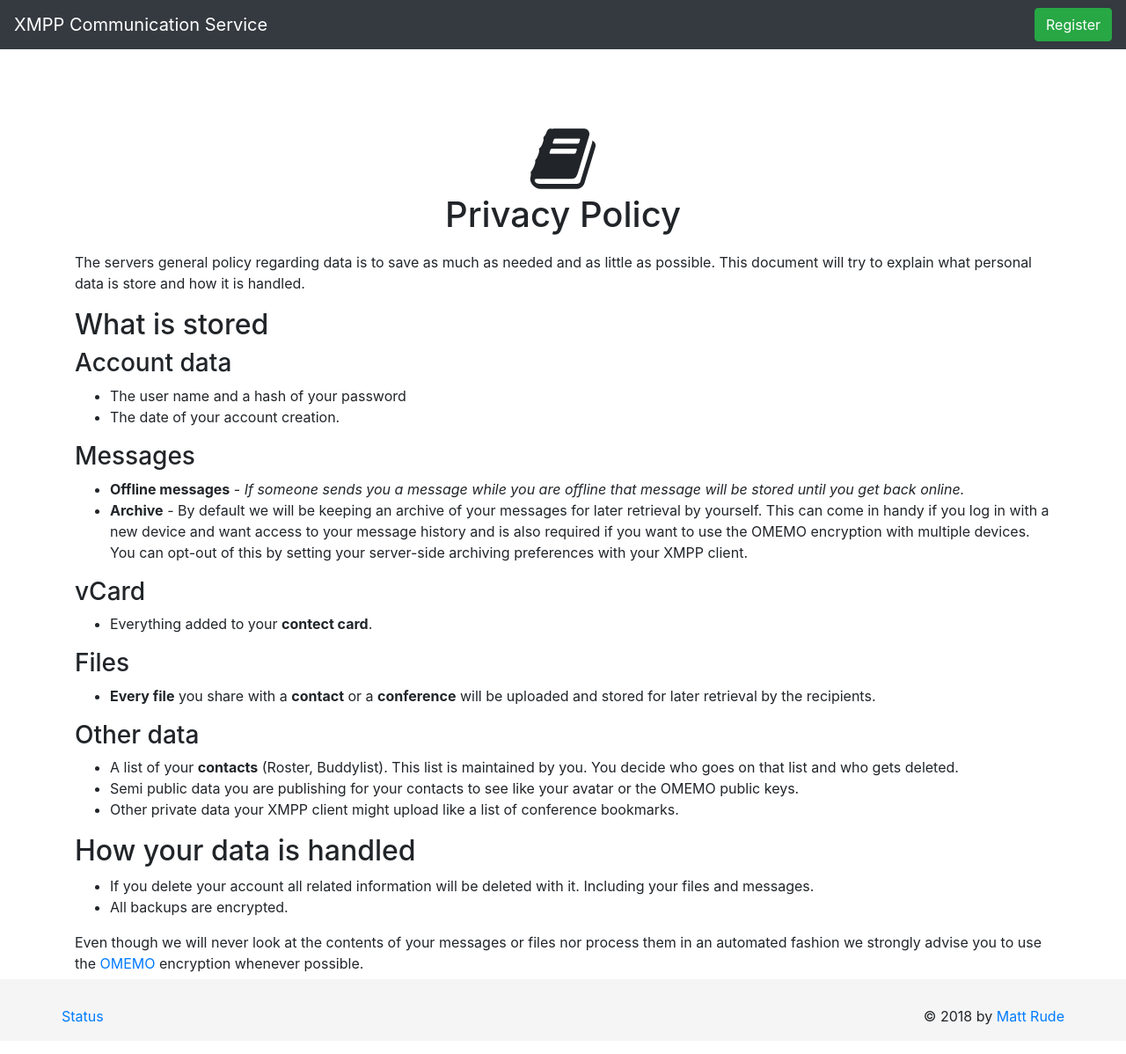
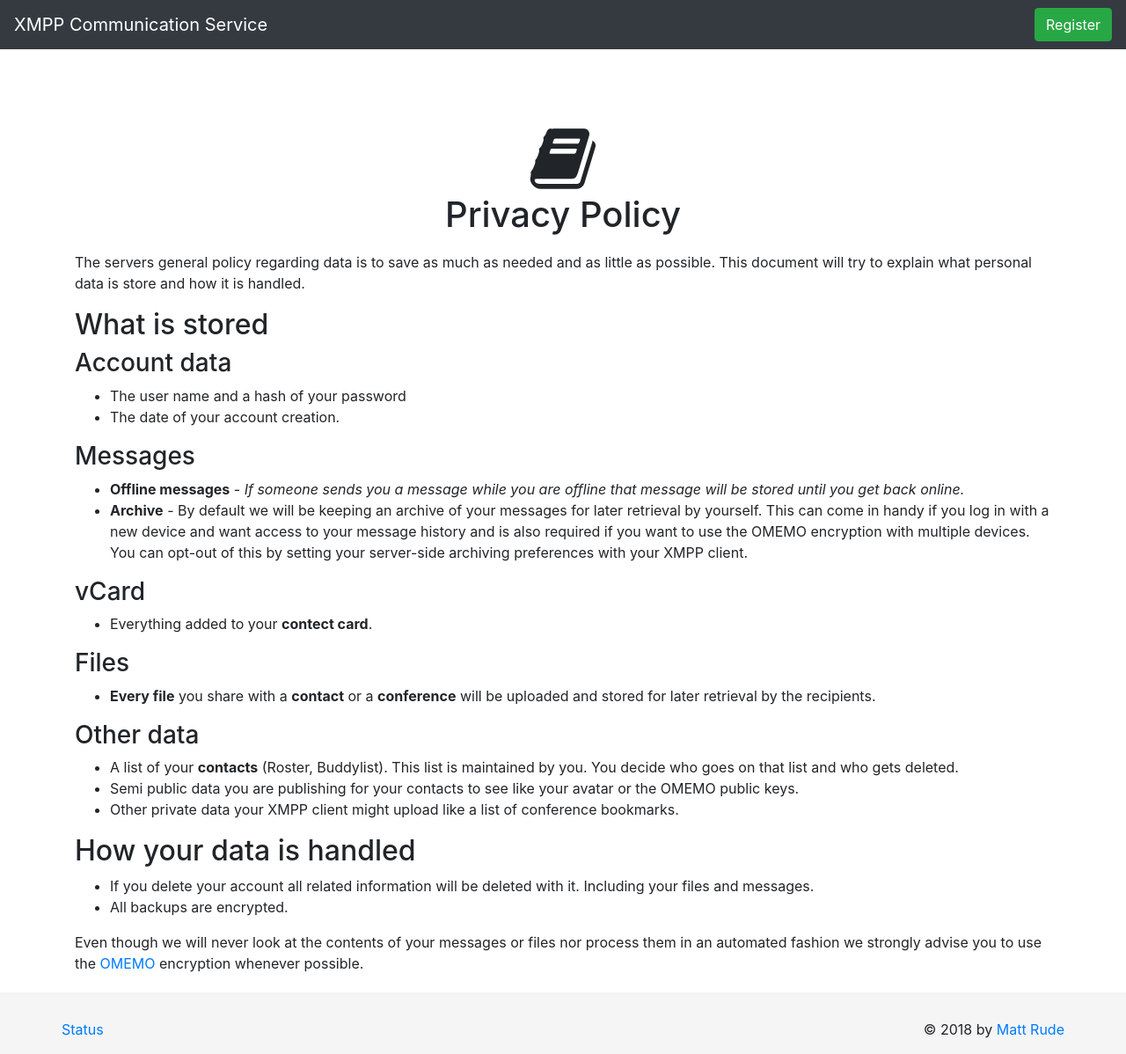
Before and after one commit to mattrude/xmpp-site-lite, a Jekyll site: the page built from privacy-policy.md, in a window 1280 px wide and 1198 px high. Shown: the whole window at 88% size. Built offline with Jekyll 4.4.1, drawn with Linux system fonts in a browser that asks for light colours; nearby versions of some CDN libraries.

Commit message:
Correct bottom page margin

```diff
--- a/_layouts/default.html
+++ b/_layouts/default.html
@@ -1,6 +1,6 @@
 <!DOCTYPE html>
 {% include header.html %}
 {% include menu.html %}
-<div class="container offsetanchor" style="padding-top:80px;padding-bottom:60px;">
+<div class="container offsetanchor" style="padding-top:80px;padding-bottom:75px;">
 {{ content }}
 {% include footer.html %}
```
